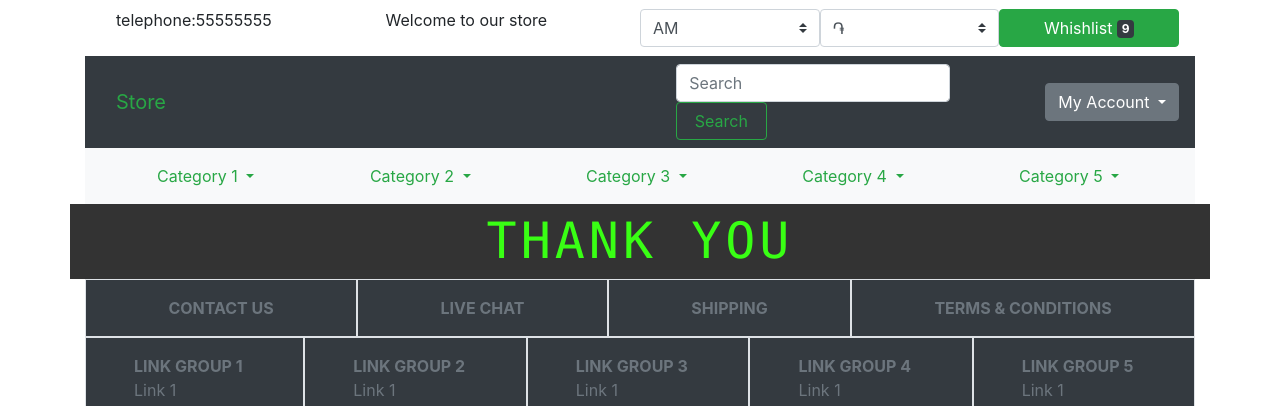
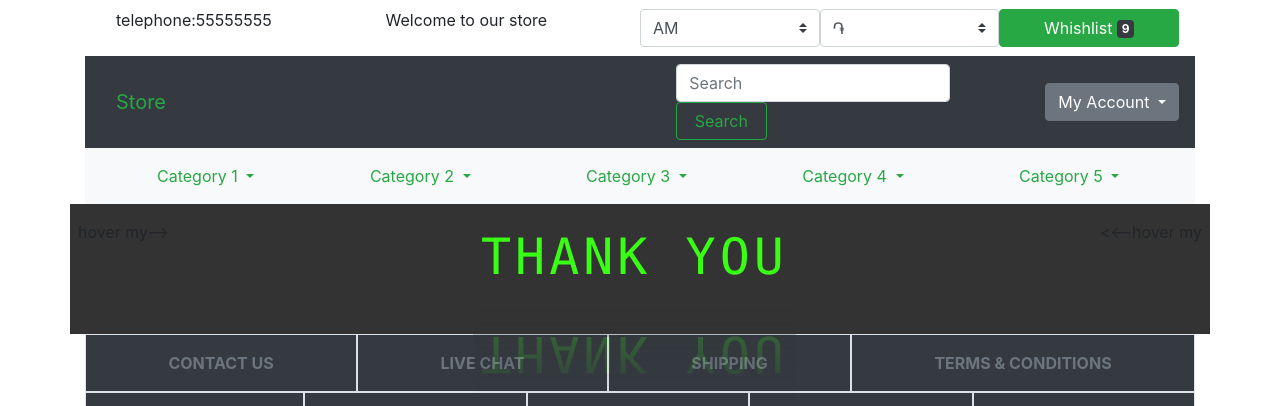
Before and after one commit to m3ls-davtyan/online-store, a plain HTML site: page thanks.html in a window 1280 px wide. Shown: the top 406 px of the page. Drawn offline with nearby package versions, Linux system fonts and the light colour scheme.

Commit message:
Add files via upload

```diff
--- /dev/null
+++ b/css/thank.css
@@ -0,0 +1,24 @@
+
+.lego
+{
+	font-family: consolas;
+	color:#39ff14;
+	font-size:50px;
+	text-decoration:none;
+	transition:0.5s;
+    letter-spacing:4px;
+	color:#39ff14;
+	text-transform:uppercase;
+	-webkit-box-reflect:below 5px linear-gradient(transparent,#0107084a);
+	text-decoration:none;
+	background: #333;
+}
+.lego:hover{
+	text-decoration:none;
+	background-color:#39ff14;
+	color:#050801;
+	box-shadow:0 0 5px #39ff14,
+	          0 0 25px #39ff14,
+	          0 0 50px #39ff14,
+	          0 0 200px #39ff14
+	      }
--- a/thanks.html
+++ b/thanks.html
@@ -129,12 +129,15 @@
     </ul>
   </div>
 </nav>
-<div class="row h-100"style="background-color: #333">
-  <div class="col-12 text-center">
-<a class="lego" href="index.html">
+<div class="row justify-content-md-between justify-content-center"style="background-color: #333;
+height:130px;">
+<div class="bego mt-2 p-2 d-none d-md-block"><p>hover my--></p></div>
+  <div >
+<p class="lego mt-2 p-2">
  thank you
-</a>
+</p>
 </div>
+<div class="bego mt-2 p-2 d-none d-md-block"><p><<--hover my</p></div>
 </div>
 <div class="d-flex justify-content-center flex-lg-row  flex-column bd-highligh">
       <a class="text-center flex-fill py-3 px-lg-5 border bg-dark text-uppercase font-weight-bold text-secondary text-decoration-none" href="#">contact us</a>
```
